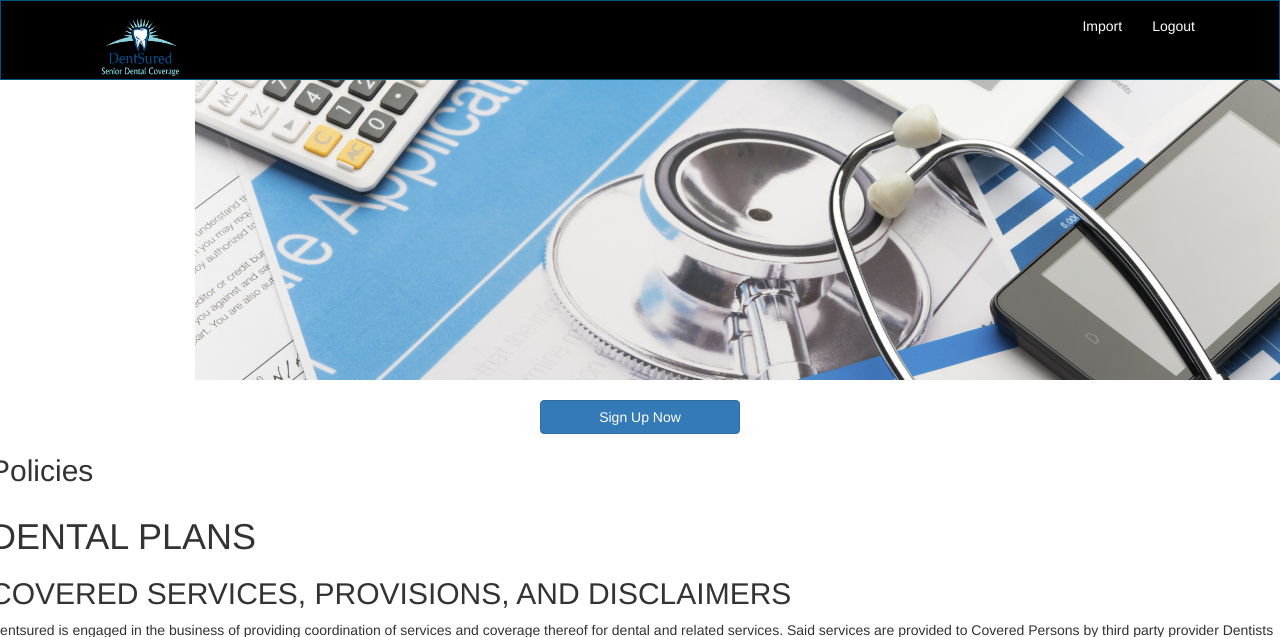
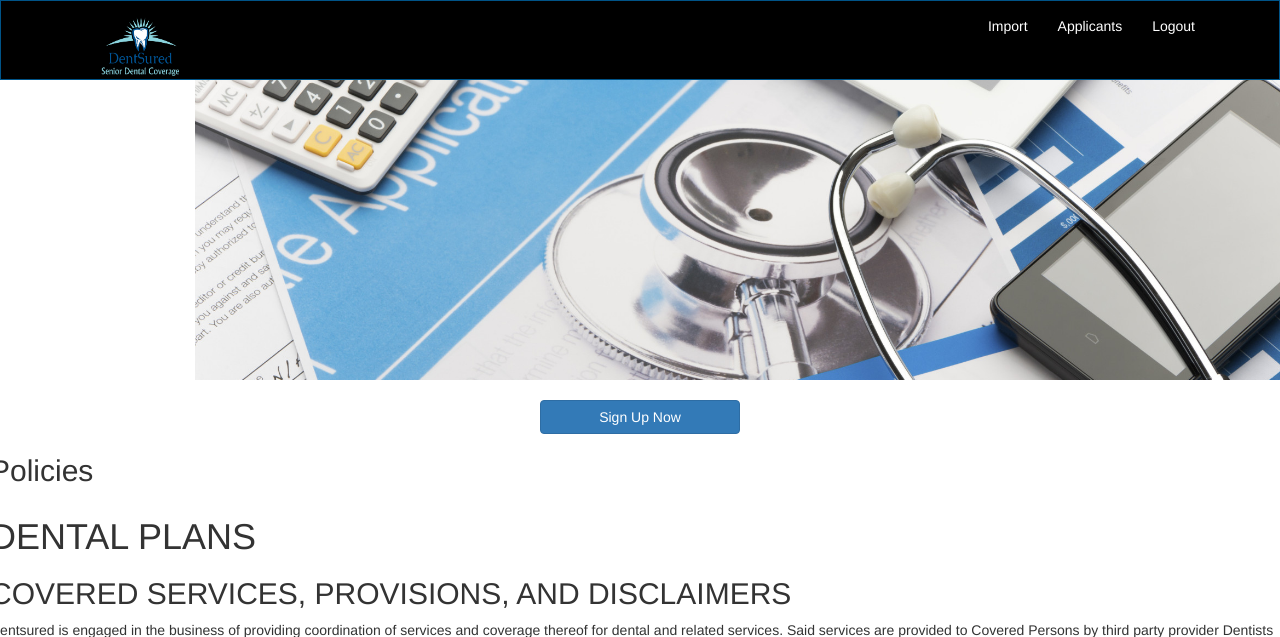
Before and after one commit to NaynaBI/medi_insurance, a Rails app: page / in a window 1280 px wide. Shown: the top 637 px of the page. Run offline with Rails 7, Linux system fonts and the light colour scheme; the visitor is signed in with stand-in values (Sample User, id 1); style sheets or scripts are compiled from the project's sources; parts of the project's set-up code (start-up, migrations or seed data) failed here and were passed over; some libraries are stand-ins or nearby versions.

Commit message:
updated the navbar for applicants

```diff
--- a/app/views/layouts/_navigation.html.erb
+++ b/app/views/layouts/_navigation.html.erb
@@ -24,6 +24,7 @@
         <% if current_agent.admin? %>
         <li><%= link_to "Import", import_applicants_path %></li>
         <% end %>
+        <li><%= link_to "Applicants", applicants_path %></li>
         <li><%= link_to "Logout", destroy_agent_session_path, method: :delete %></li> <% else %>
         <li><%= link_to "Login", new_agent_session_path %></li>
         <% end %>
```
